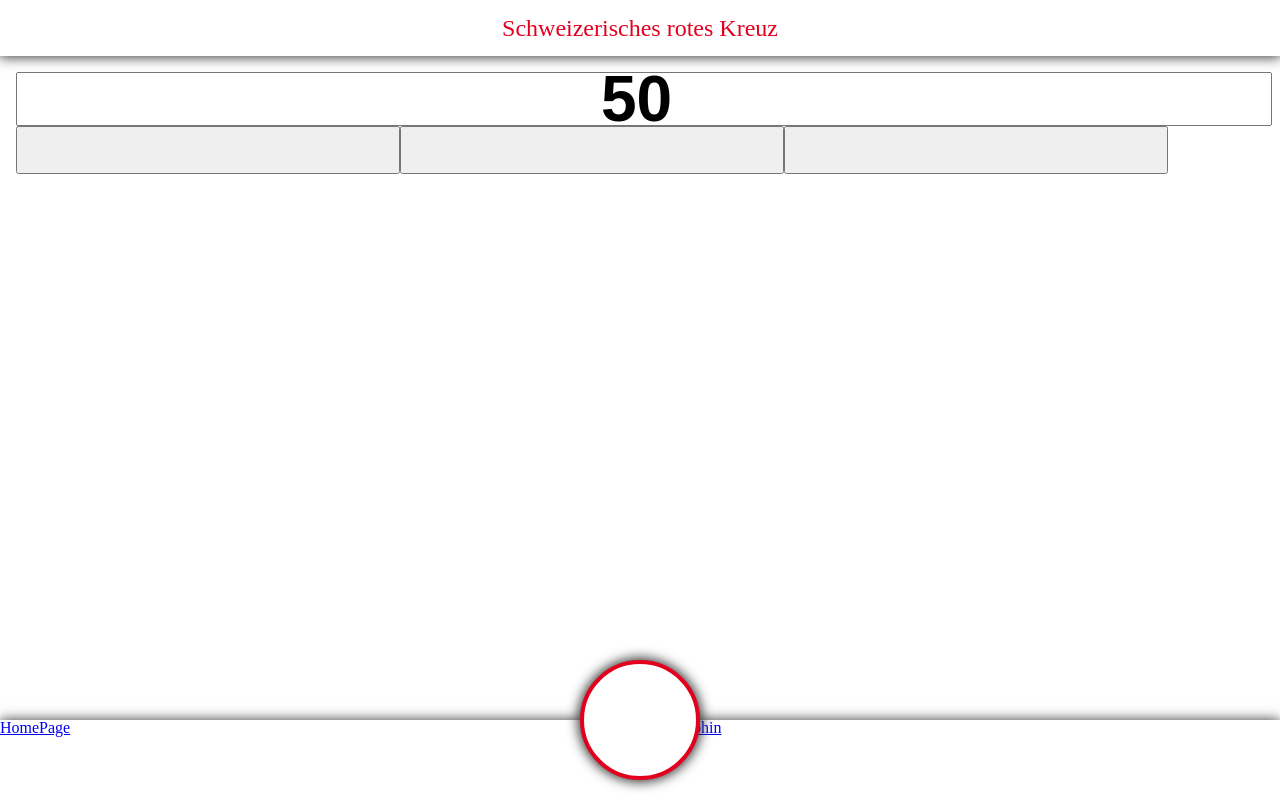
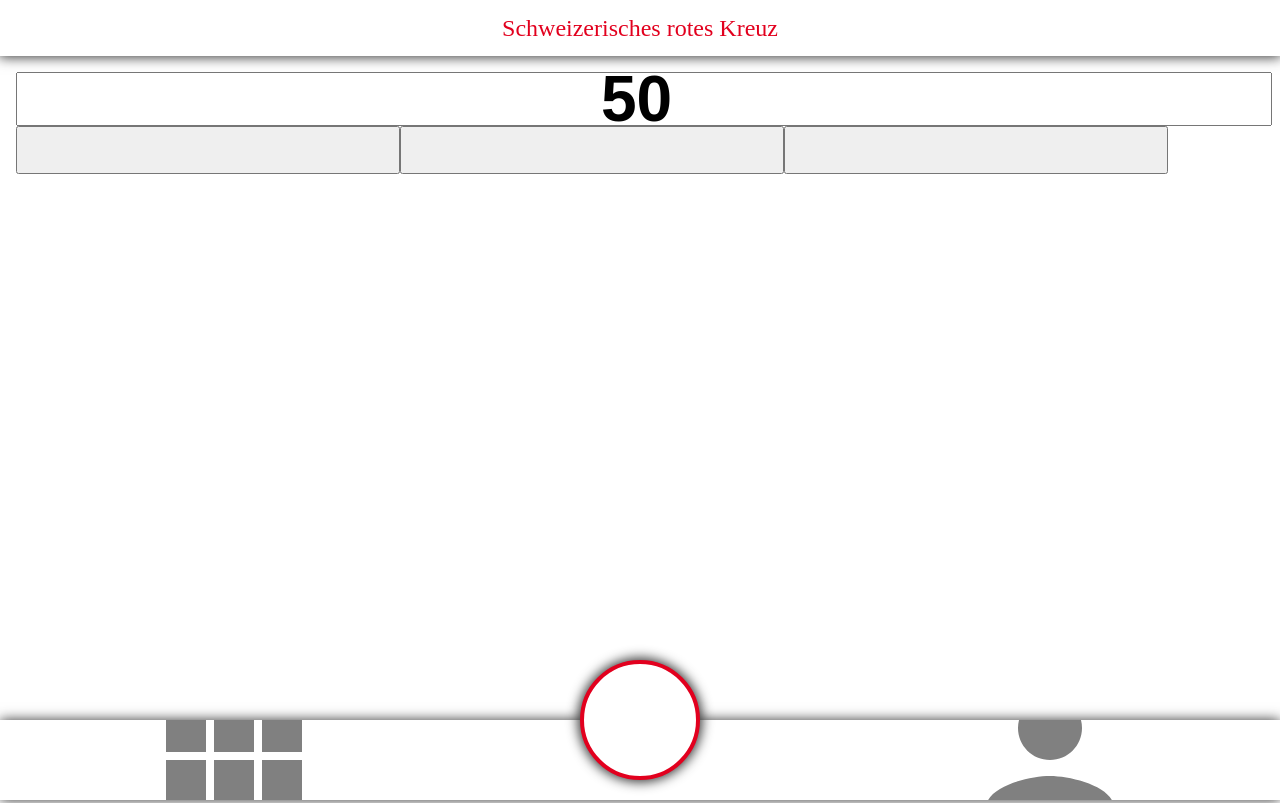
Before and after one commit to TotalerBob/SRK, a React app: page /donate in a window 1280 px wide. Built offline with nearby package versions, Linux system fonts and the light colour scheme.

Commit message:
Refined structure

```diff
--- a/package.json
+++ b/package.json
@@ -27,6 +27,7 @@
     "style-loader": "^0.22.1",
     "react-router": "^4.3.1",
     "react-router-dom": "^4.3.1",
-    "react-transition-group": "^2.4.0"
+    "react-transition-group": "^2.4.0",
+    "file-loader": "^2.0.0"
   }
 }
--- a/src/components/container/NavigationContainer.js
+++ b/src/components/container/NavigationContainer.js
@@ -10,12 +10,8 @@ export class NavigationContainer extends Component {
     return (
       <div className="navigation">
         <Link to="/donate" className="donate-button" />
-        <Link to="/" className="navigation-left">
-          HomePage
-        </Link>
-        <Link to="/" className="navigation-right">
-          Irgendwohin
-        </Link>
+        <Link to="/explore" className="navigation-left" />
+        <Link to="/profile" className="navigation-right" />
       </div>
     );
   }
--- a/src/css/style.css
+++ b/src/css/style.css
@@ -71,6 +71,11 @@
   height: 10vh;
   left: 0;
   bottom: 0;
+  background-image: url("../icons/view_module.svg");
+  background-position: 30%;
+  background-size: 30%;
+  background-repeat: no-repeat;
+  filter: opacity(50%);
 }
 
 .navigation .navigation-right {
@@ -79,6 +84,11 @@
   height: 10vh;
   left: 50;
   bottom: 0;
+  background-image: url("../icons/person.svg");
+  background-position: 70%;
+  background-size: 30%;
+  background-repeat: no-repeat;
+  filter: opacity(50%);
 }
 
 /* Donate Page */
--- a/src/index.js
+++ b/src/index.js
@@ -1,16 +1,19 @@
+require("./icons/person.svg");
+require("./icons/view_module.svg");
+
 require("./css/reset.css");
 require("./css/style.css");
 
-import AppContainer from './components/container/AppContainer';
+import AppContainer from "./components/container/AppContainer";
 import ReactDOM from "react-dom";
 import React from "react";
 import { BrowserRouter as Router } from "react-router-dom";
 
 const App = () => (
-    <Router>
-      <AppContainer />
-    </Router>
-  );
+  <Router>
+    <AppContainer />
+  </Router>
+);
 
 const wrapper = document.querySelector("#app");
 wrapper ? ReactDOM.render(<App />, wrapper) : false;
--- a/webpack.config.js
+++ b/webpack.config.js
@@ -20,7 +20,11 @@ module.exports = {
       },
       {
         test: /\.css$/,
-                use: [ 'style-loader', 'css-loader' ]
+        use: ["style-loader", "css-loader"]
+      },
+      {
+        test: /\.svg$/,
+        loader: "file-loader"
       }
     ]
   },
```
Also changed, not shown: src/icons/person.svg (renamed from src/images/person.svg), src/icons/view_module.svg (renamed from src/images/view_module.svg), 1 other file. Lines whose indentation alone changed are shown as unchanged.
